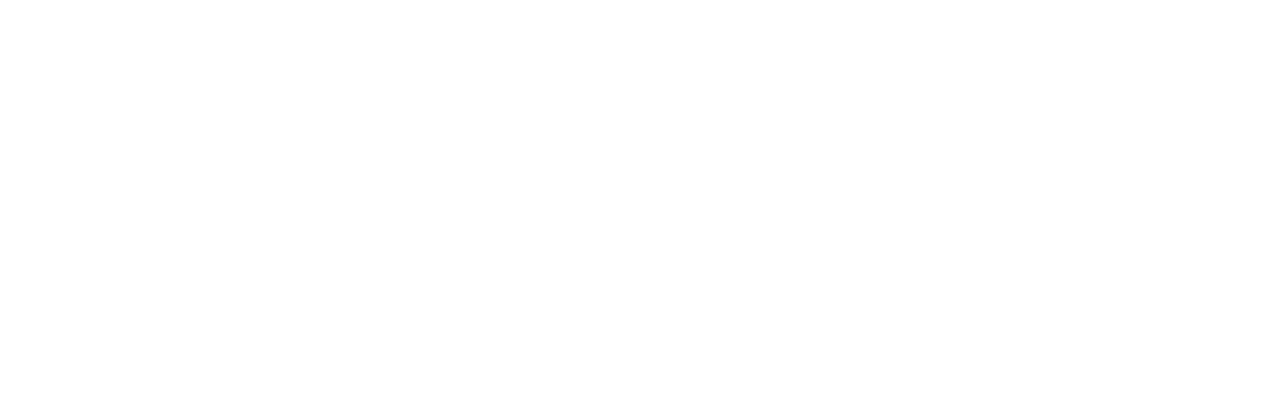
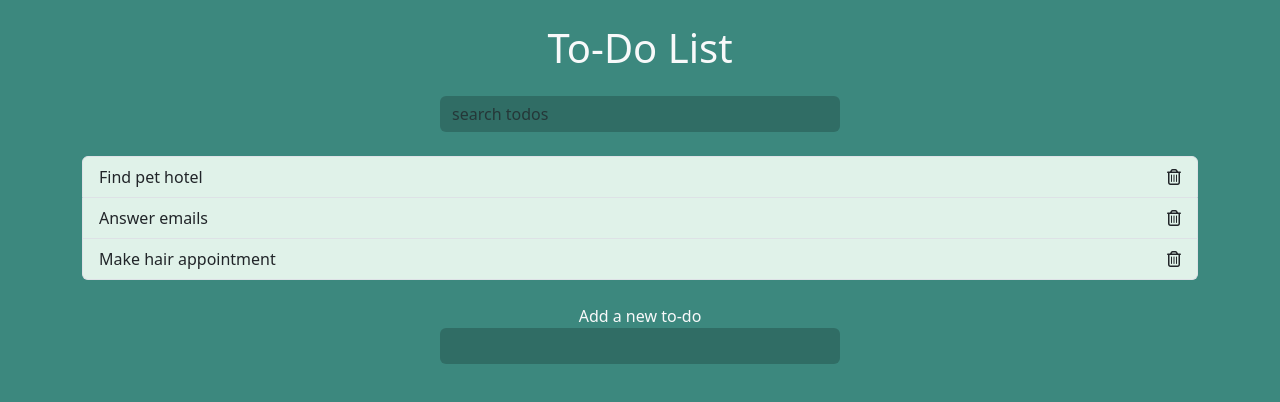
Before and after one commit to annazofka/to-do-list, a plain HTML site: page index.html in a window 1280 px wide. Drawn offline with nearby package versions, Linux system fonts and the light colour scheme.

Commit message:
add styles

```diff
--- a/index.html
+++ b/index.html
@@ -1,15 +1,62 @@
 <!DOCTYPE html>
 <html lang="en">
-<head>
-    <meta charset="UTF-8">
-    <meta name="viewport" content="width=device-width, initial-scale=1.0">
-    <link rel="stylesheet" href="styles.css">
-    <script src="https://kit.fontawesome.com/9835f5b7d9.js" crossorigin="anonymous"></script>
-    <link href="https://cdn.jsdelivr.net/npm/bootstrap@5.3.0/dist/css/bootstrap.min.css" rel="stylesheet" integrity="sha384-9ndCyUaIbzAi2FUVXJi0CjmCapSmO7SnpJef0486qhLnuZ2cdeRhO02iuK6FUUVM" crossorigin="anonymous">
+  <head>
+    <meta charset="UTF-8" />
+    <meta name="viewport" content="width=device-width, initial-scale=1.0" />
+    <link rel="stylesheet" href="styles.css" />
+    <script
+      src="https://kit.fontawesome.com/9835f5b7d9.js"
+      crossorigin="anonymous"
+    ></script>
+    <link
+      href="https://cdn.jsdelivr.net/npm/bootstrap@5.3.0/dist/css/bootstrap.min.css"
+      rel="stylesheet"
+      integrity="sha384-9ndCyUaIbzAi2FUVXJi0CjmCapSmO7SnpJef0486qhLnuZ2cdeRhO02iuK6FUUVM"
+      crossorigin="anonymous"
+    />
     <title>To-Do List</title>
-</head>
-<body>
+  </head>
+  <body>
+    <div class="container">
+      <header class="text-center text-light my-4">
+        <h1 class="mb-4">To-Do List</h1>
+        <form class="search">
+          <input
+            class="form-control m-auto"
+            type="text"
+            name="search"
+            placeholder="search todos"
+          />
+        </form>
+      </header>
+
+      <ul class="list-group todos mx-auto text-light">
+        <li
+          class="list-group-item d-flex justify-content-between align-items-center"
+        >
+          <span>Find pet hotel</span>
+          <i class="far fa-trash-alt delete"></i>
+        </li>
+        <li
+          class="list-group-item d-flex justify-content-between align-items-center"
+        >
+          <span>Answer emails</span>
+          <i class="far fa-trash-alt delete"></i>
+        </li>
+        <li
+          class="list-group-item d-flex justify-content-between align-items-center"
+        >
+          <span>Make hair appointment</span>
+          <i class="far fa-trash-alt delete"></i>
+        </li>
+      </ul>
+
+      <form class="add text-center my-4">
+        <label class="text-light">Add a new to-do</label>
+        <input class="form-control m-auto" type="text" name="add" />
+      </form>
+    </div>
 
     <script src="app.js"></script>
-</body>
+  </body>
 </html>
--- a/styles.css
+++ b/styles.css
@@ -0,0 +1,23 @@
+body {
+  background: #3C887E !important;
+}
+
+.container {
+  max-width: 400px;
+}
+
+input[type=text],
+input[type=text]:focus{
+  color: white;
+  border: none;
+  background: rgba(0, 0, 0, 0.2);
+  max-width: 400px;
+}
+
+.todos li{
+  background: #E0F2E9;
+}
+
+delete {
+  cursor: pointer;
+}
```
